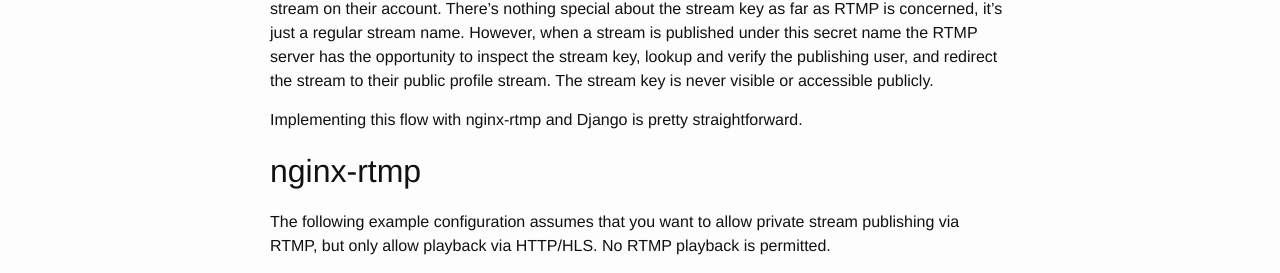
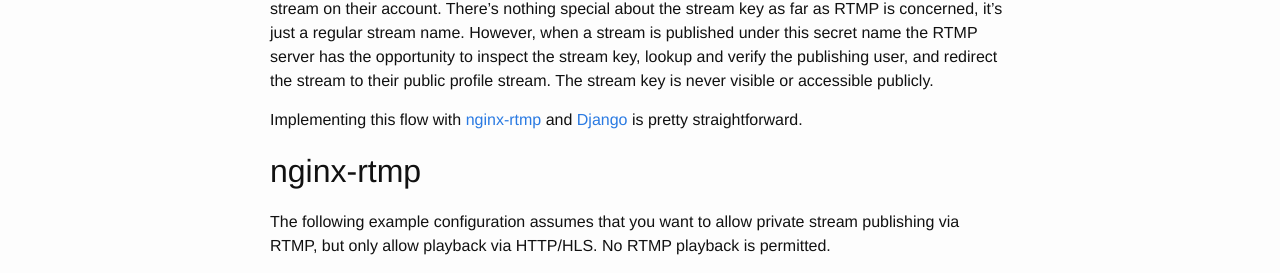
Before and after one commit to benwilber/benwilber.github.io, a Jekyll site: the page built from _posts/2016-10-22-implementing-stream-keys-with-nginx-rtmp-and-django.md, in a window 1280 px wide and 900 px high. Shown: the part 317-590 px from the top of the window. Built offline with Jekyll 4.4.1, drawn with Linux system fonts in a browser that asks for light colours; comment, search, counter and statistics services are not loaded; part of the change alters nothing that is shown.

Commit message:
Add links

```diff
--- a/_posts/2016-10-22-implementing-stream-keys-with-nginx-rtmp-and-django.md
+++ b/_posts/2016-10-22-implementing-stream-keys-with-nginx-rtmp-and-django.md
@@ -8,7 +8,7 @@ comments: true
 
 Any live video streaming community needs the ability for streamers to publish streams to a private endpoint but have their stream play back on their public profile or channel.  This is typically implemented by providing a secret "stream key" known only to the streamer, preventing others from being able to stream on their account.  There's nothing special about the stream key as far as RTMP is concerned, it's just a regular stream name.  However, when a stream is published under this secret name the RTMP server has the opportunity to inspect the stream key, lookup and verify the publishing user, and redirect the stream to their public profile stream.  The stream key is never visible or accessible publicly.
 
-Implementing this flow with nginx-rtmp and Django is pretty straightforward.
+Implementing this flow with [nginx-rtmp](https://github.com/arut/nginx-rtmp-module) and [Django](https://www.djangoproject.com/) is pretty straightforward.
 
 ## nginx-rtmp
 The following example configuration assumes that you want to allow private stream publishing via RTMP, but only allow playback via HTTP/HLS.  No RTMP playback is permitted.
```
